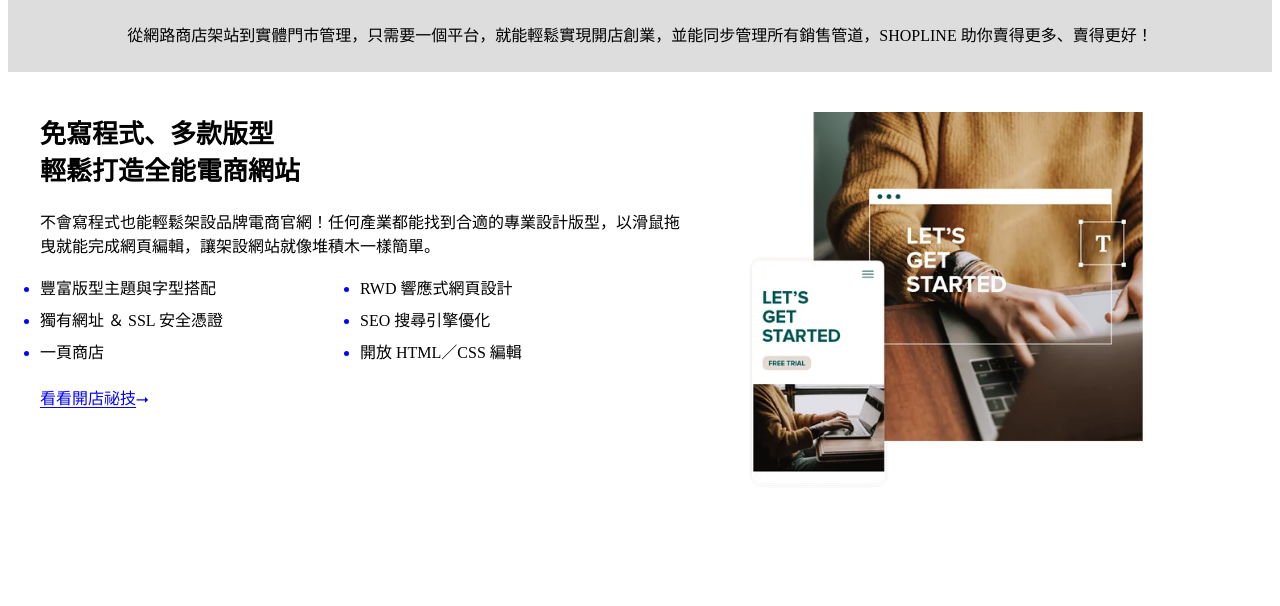
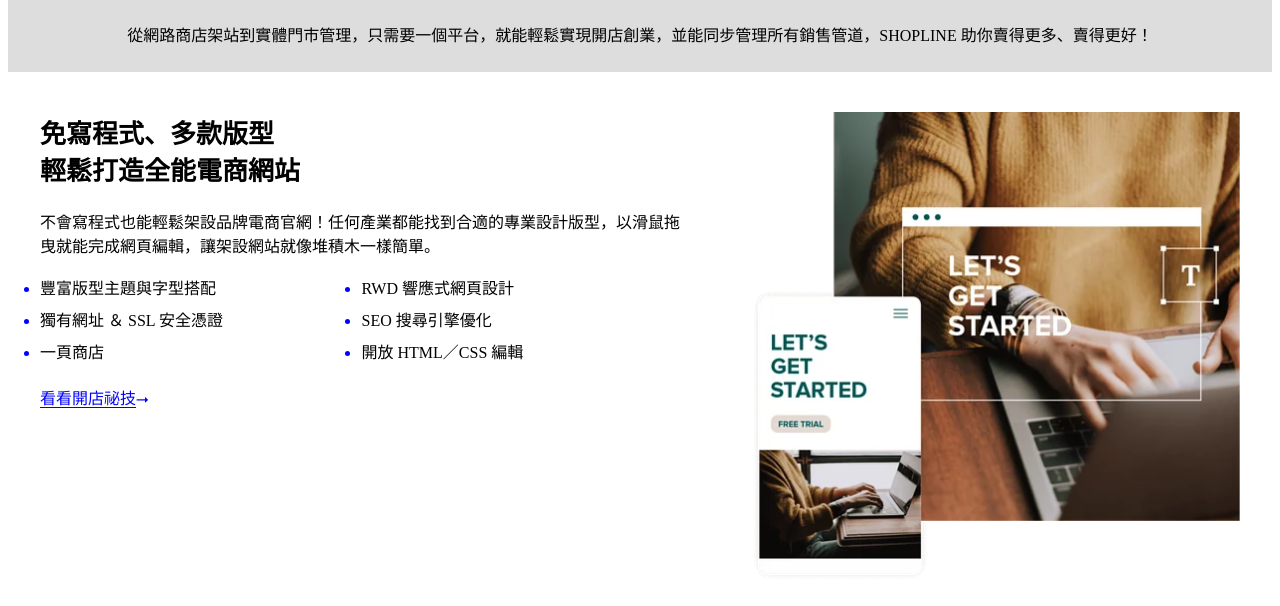
Before and after one commit to AllenShangLun/AllenShangLun.github.io, a plain HTML site: page 0601/Homework03.html in a window 1280 px wide. Shown: the part 134-740 px from the top of the page. Drawn offline with Linux system fonts and the light colour scheme.

Commit message:
修改作業3

```diff
--- a/0601/Homework03.html
+++ b/0601/Homework03.html
@@ -69,7 +69,8 @@
         }
 
         .card img {
-            height: 80%
+            height: 100%;
+            width: 100%;
         }
 
         .cardlist .card.card:nth-child(2n) {
@@ -137,7 +138,7 @@
                         <a href="#"><span class="link-left">看看開店祕技</span>⭢</a>
                     </div>
                 </div>
-                <div class="pic"><a href="#"><img src="SHOPLINE-PIC/sholine-01.webp" alt=""></a>
+                <div class="pic"><img src="SHOPLINE-PIC/sholine-01.webp" alt="">
                 </div>
             </div>
             <div class="card">
```
